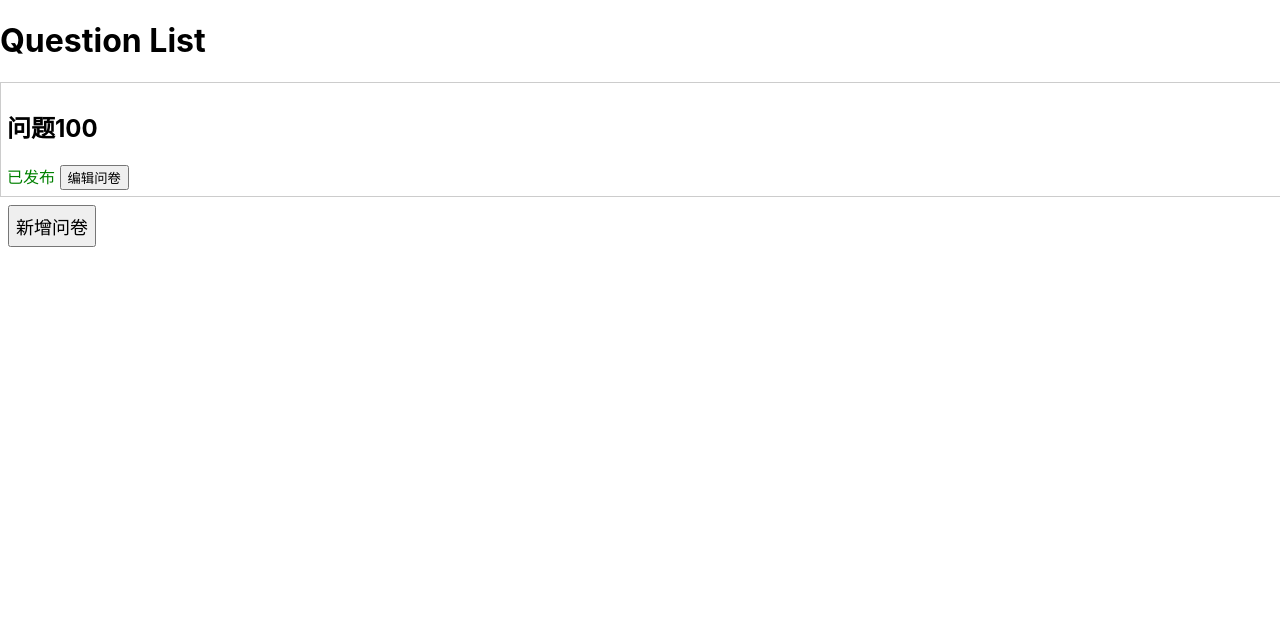
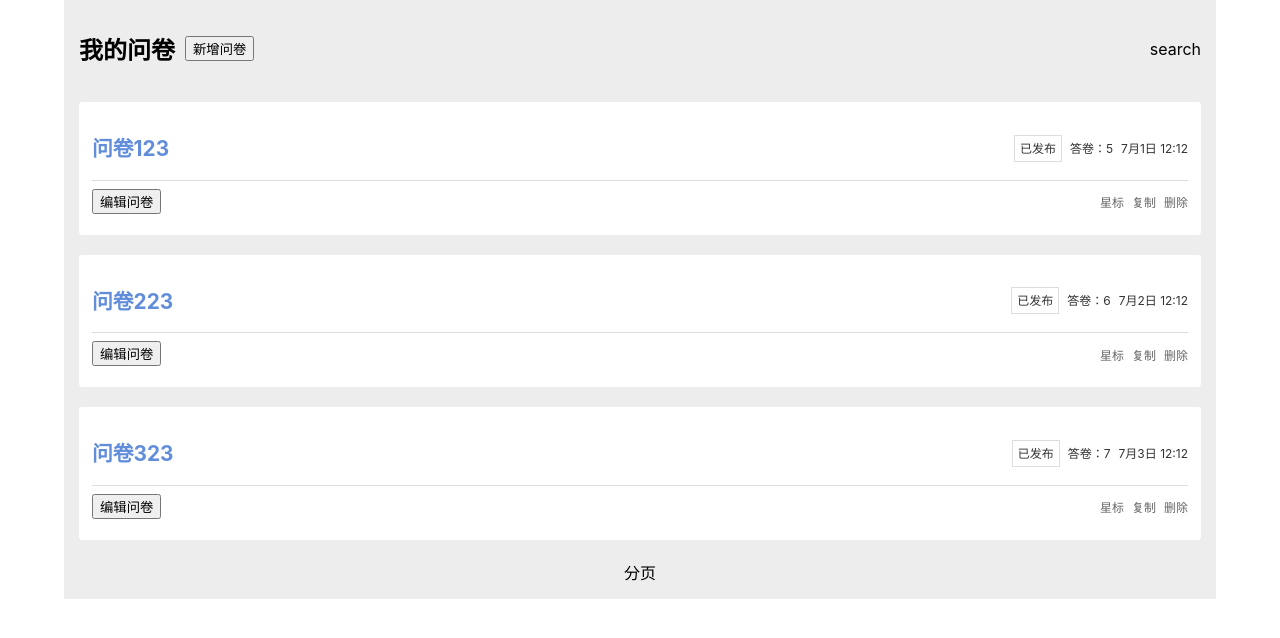
Before and after one commit to isjia/wu-jin-pu-saas, a React (Create React App) app: page / in a window 1280 px wide. Shown: the top 638 px of the page. Built offline with nearby package versions, Linux system fonts and the light colour scheme.

Commit message:
style: update style with sass module

```diff
--- a/package.json
+++ b/package.json
@@ -59,6 +59,7 @@
     "eslint-plugin-react": "^7.32.2",
     "eslint-plugin-react-hooks": "^4.6.0",
     "husky": "^8.0.0",
-    "prettier": "^3.0.0"
+    "prettier": "^3.0.0",
+    "sass": "^1.63.6"
   }
 }
--- a/src/App.tsx
+++ b/src/App.tsx
@@ -1,5 +1,5 @@
 import React from 'react'
-import QuestionList from './QuestionList'
+import QuestionList from './pages/QuestionList'
 
 function App() {
   return <QuestionList />
--- a/src/components/QuestionCard.css
+++ /dev/null
@@ -1,12 +0,0 @@
-.question-card {
-  width: 100%;
-  border: 1px solid #ccc;
-  padding: 6px;
-  margin: 8px auto;
-}
-
-.btn-create {
-  padding: 6px;
-  font-size: 18px;
-  margin-left: 8px;
-}
--- /dev/null
+++ b/src/components/QuestionCard.module.scss
@@ -0,0 +1,55 @@
+.question-card {
+  width: 100%;
+  box-sizing: border-box;
+  border: 1px solid #fff;
+  border-radius: 3px;
+  padding: 12px;
+  margin: 20px auto;
+  background-color: white;
+
+  &:hover {
+    box-shadow: 0 4px 10px #ccc;
+  }
+}
+
+.row-title {
+  display: flex;
+  border-bottom: 1px solid #ddd;
+  align-items: center;
+  justify-content: space-between;
+  font-size: 12px;
+  color: #333;
+  .status-publish {
+    border: 1px solid #ddd;
+    padding: 5px;
+    margin-right: 8px;
+  }
+  .status-answer-count {
+    margin-right: 8px;
+  }
+  .title {
+    font-size: 1.3rem;
+    a {
+      color: rgb(97, 141, 219);
+      text-decoration: none;
+    }
+  }
+}
+
+.row-edit {
+  display: flex;
+  align-items: center;
+  justify-content: space-between;
+  padding: 8px 0;
+  .btn-status {
+    color: #666;
+    font-size: 12px;
+    margin-left: 8px;
+  }
+}
+
+.btn-create {
+  padding: 6px;
+  font-size: 18px;
+  margin-left: 8px;
+}
--- a/src/components/QuestionCard.tsx
+++ b/src/components/QuestionCard.tsx
@@ -1,28 +1,44 @@
 import React, { FC } from 'react'
-import './QuestionCard.css'
+import styles from './QuestionCard.module.scss'
 
 // 定义问卷类型
 type PropsType = {
-  qid: number
+  qid: string
   title: string
   isPublished: boolean
-  del?: (qid: number) => void
-  pub?: (qid: number) => void
+  answerCount: number
+  createdAt: string
+  del?: (qid: string) => void
+  pub?: (qid: string) => void
 }
 
 const QuestionCard: FC<PropsType> = (props) => {
-  const { qid, title, isPublished, del, pub } = props
+  const { qid, title, isPublished, answerCount, createdAt, del, pub } = props
 
-  const edit = (qid: number) => {
+  const edit = (qid: string) => {
     console.log('edit ', qid)
   }
 
   return (
-    <div key={qid} className='question-card'>
-      <h2>{title}</h2>
+    <div key={qid} className={styles['question-card']}>
+      <div className={styles['row-title']}>
+        <h2 className={styles.title}>
+          <a href='#'>{title}</a>
+        </h2>
+        <div className='status'>
+          <div className='status-publish'>
+            {isPublished ? (
+              <span className={styles['status-publish']}>已发布</span>
+            ) : (
+              <span className={styles['status-publish']}>未发布</span>
+            )}
+            <span className={styles['status-answer-count']}>答卷：{answerCount}</span>
+            <span>{createdAt}</span>
+          </div>
+        </div>
+      </div>
+      <div className={styles['row-edit']}>
         <div>
-        {isPublished ? <span style={{ color: 'green' }}>已发布</span> : <span>未发布</span>}
-        &nbsp;
           <button
             onClick={() => {
               edit(qid)
@@ -55,6 +71,12 @@ const QuestionCard: FC<PropsType> = (props) => {
             ''
           )}
         </div>
+        <div>
+          <span className={styles['btn-status']}>星标</span>
+          <span className={styles['btn-status']}>复制</span>
+          <span className={styles['btn-status']}>删除</span>
+        </div>
+      </div>
     </div>
   )
 }
--- /dev/null
+++ b/src/pages/QuestionList.module.scss
@@ -0,0 +1,29 @@
+.page-wrap {
+  width: 90%;
+  margin: 0 auto;
+  background: rgb(237,237,237);
+  box-sizing: border-box;
+  padding: 15px;
+}
+
+.header {
+  display: flex;
+  align-items: center;
+  justify-content: space-between;
+  .title-wrap {
+    display: flex;
+    align-items: center;
+    .title {
+      font-size: 1.5rem;
+      margin-right: 10px;
+    }
+  }
+}
+
+.main-content {
+  margin: 20px 0;
+}
+
+.footer {
+  text-align: center;
+}
--- a/src/QuestionList.tsx
+++ b/src/pages/QuestionList.tsx
@@ -1,16 +1,48 @@
 import { FC, useState } from 'react'
 import { produce } from 'immer'
 
-import QuestionCard from './components/QuestionCard'
+import QuestionCard from '../components/QuestionCard'
+
+import styles from './QuestionList.module.scss'
 
 // 定义问卷类型
 type Question = {
-  qid: number
+  _id: string
   title: string
   isPublished: boolean
+  isStar: boolean
+  answerCount: number
+  createdAt: string
   del?: (qid: number) => void
   pub?: (qid: number) => void
 }
+
+const rawQuestionList: Question[] = [
+  {
+    _id: '123',
+    title: '问卷123',
+    isPublished: true,
+    isStar: false,
+    answerCount: 5,
+    createdAt: '7月1日 12:12',
+  },
+  {
+    _id: '223',
+    title: '问卷223',
+    isPublished: true,
+    isStar: false,
+    answerCount: 6,
+    createdAt: '7月2日 12:12',
+  },
+  {
+    _id: '323',
+    title: '问卷323',
+    isPublished: true,
+    isStar: false,
+    answerCount: 7,
+    createdAt: '7月3日 12:12',
+  },
+]
 
 // 在设置范围内生成随机数
 function randomXToY(minVal: number, maxVal: number) {
@@ -19,13 +51,12 @@ function randomXToY(minVal: number, maxVal: number) {
 }
 
 const QuestionList: FC = () => {
-  const [questionList, setQuestionList] = useState([
-    { qid: 123, title: '问题100', isPublished: true },
-  ])
+  const [questionList, setQuestionList] = useState(rawQuestionList)
 
   // 新增问卷
   function create() {
-    const r = randomXToY(101, 999)
+    const r = randomXToY(101, 999).toString()
+    const c = randomXToY(1, 9)
     // setQuestionList(
     //   questionList.concat({
     //     qid: r,
@@ -36,9 +67,12 @@ const QuestionList: FC = () => {
     setQuestionList(
       produce((draft) => {
         draft.push({
-          qid: r,
+          _id: r,
           title: '问题' + r,
           isPublished: false,
+          isStar: false,
+          answerCount: c,
+          createdAt: '7月3日 12:12',
         })
       })
     )
@@ -46,11 +80,11 @@ const QuestionList: FC = () => {
   }
 
   // 删除问卷
-  function delQuestion(qid: number) {
+  function delQuestion(qid: string) {
     // setQuestionList(questionList.filter((item) => (item.qid === qid ? false : true)))
     setQuestionList(
       produce((draft) => {
-        const isItem = (item: Question) => item.qid === qid
+        const isItem = (item: Question) => item._id === qid
         const index = draft.findIndex(isItem)
         draft.splice(index, 1)
       })
@@ -58,7 +92,7 @@ const QuestionList: FC = () => {
   }
 
   // 发布问卷
-  function pubQuestion(qid: number) {
+  function pubQuestion(qid: string) {
     // setQuestionList(
     //   questionList.map((item) => {
     //     if (item.qid === qid) {
@@ -73,33 +107,45 @@ const QuestionList: FC = () => {
     // )
     setQuestionList(
       produce((draft) => {
-        const found = draft.find((element) => element.qid === qid)
+        const found = draft.find((element) => element._id === qid)
         if (found) found.isPublished = true
       })
     )
   }
 
   return (
-    <div>
-      <h1>Question List</h1>
-      <div>
+    <div className={styles['page-wrap']}>
+      <div className={styles.header}>
+        <div className={styles['title-wrap']}>
+          <h1 className={styles.title}>我的问卷</h1>
+          {/* 新增问卷按钮 */}
+          <button onClick={create} className='btn-create'>
+            新增问卷
+          </button>
+        </div>
+        <div>search</div>
+      </div>
+      {/* 问卷列表 */}
+      <div className={styles['main-content']}>
         {questionList.map((question) => {
-          const { qid, title, isPublished } = question
+          const { _id, title, isPublished, answerCount, createdAt } = question
           return (
             <QuestionCard
-              key={qid}
-              qid={qid}
+              key={_id}
+              qid={_id}
               title={title}
               isPublished={isPublished}
+              answerCount={answerCount}
+              createdAt={createdAt}
               del={isPublished ? undefined : delQuestion}
               pub={isPublished ? undefined : pubQuestion}
             />
           )
         })}
       </div>
-      <button onClick={create} className='btn-create'>
-        新增问卷
-      </button>
+
+      {/* footer */}
+      <div className={styles.footer}>分页</div>
     </div>
   )
 }
```
Also changed, not shown: 2 other files (tests, documents, lock files or other folders). Lines whose indentation alone changed are shown as unchanged.
